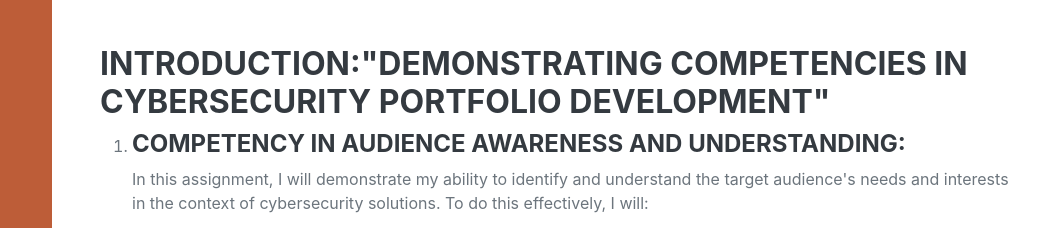
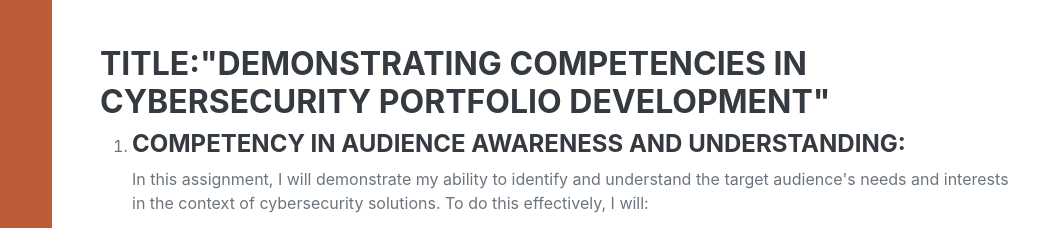
Before and after one commit to Aspec2052/newsite, a plain HTML site: page index.html in a window 1280 px wide. Shown: the part 311-539 px from the top of the page, 220-1280 px from the left. Drawn offline with nearby package versions, Linux system fonts and the light colour scheme; a web font is replaced by a local one.

Commit message:
Update index.html

```diff
--- a/index.html
+++ b/index.html
@@ -41,7 +41,7 @@
                         <a href="mailto:name@email.com">name@email.com</a>
                     </div>
 
-                    <h3>Introduction:"Demonstrating Competencies in Cybersecurity Portfolio Development"</h3>
+                    <h3>Title:"Demonstrating Competencies in Cybersecurity Portfolio Development"</h3>
                 <ol>
                     <li>
                         <h4>Competency in Audience Awareness and Understanding:</h4>
```
